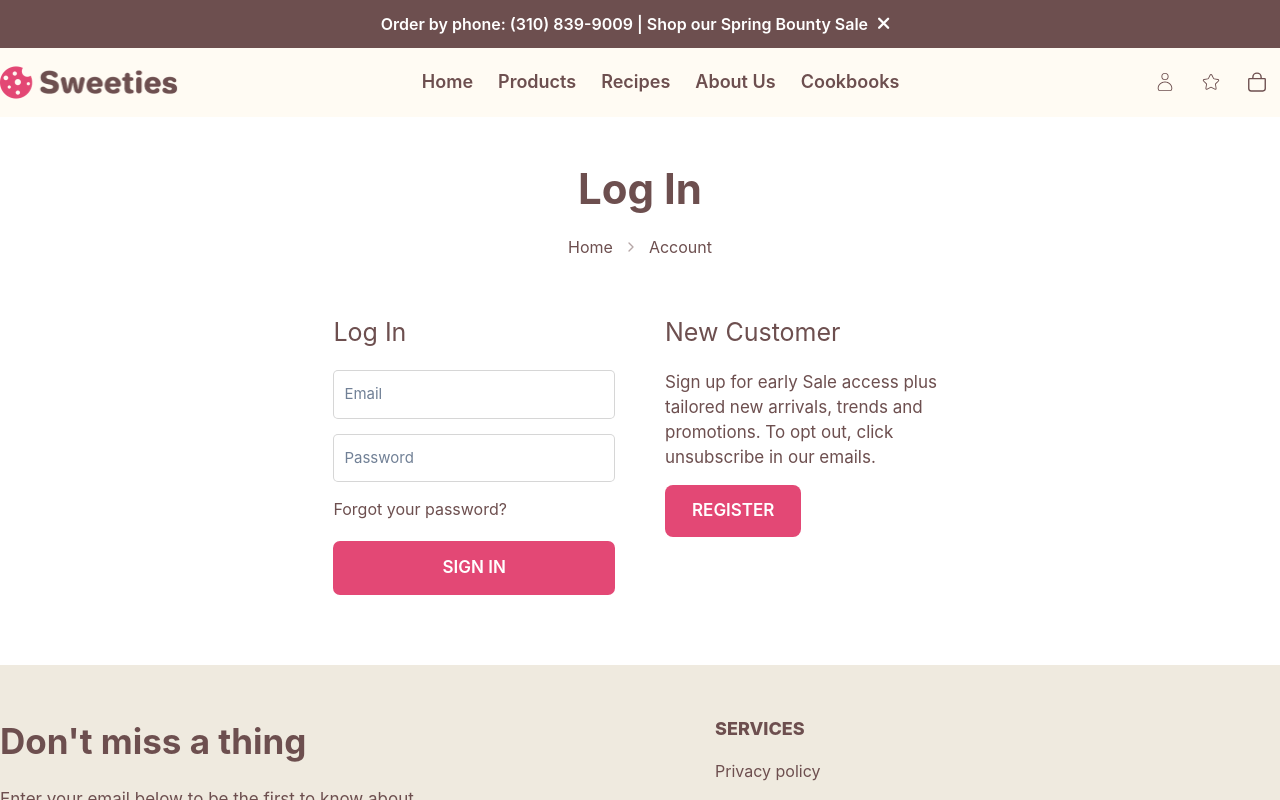
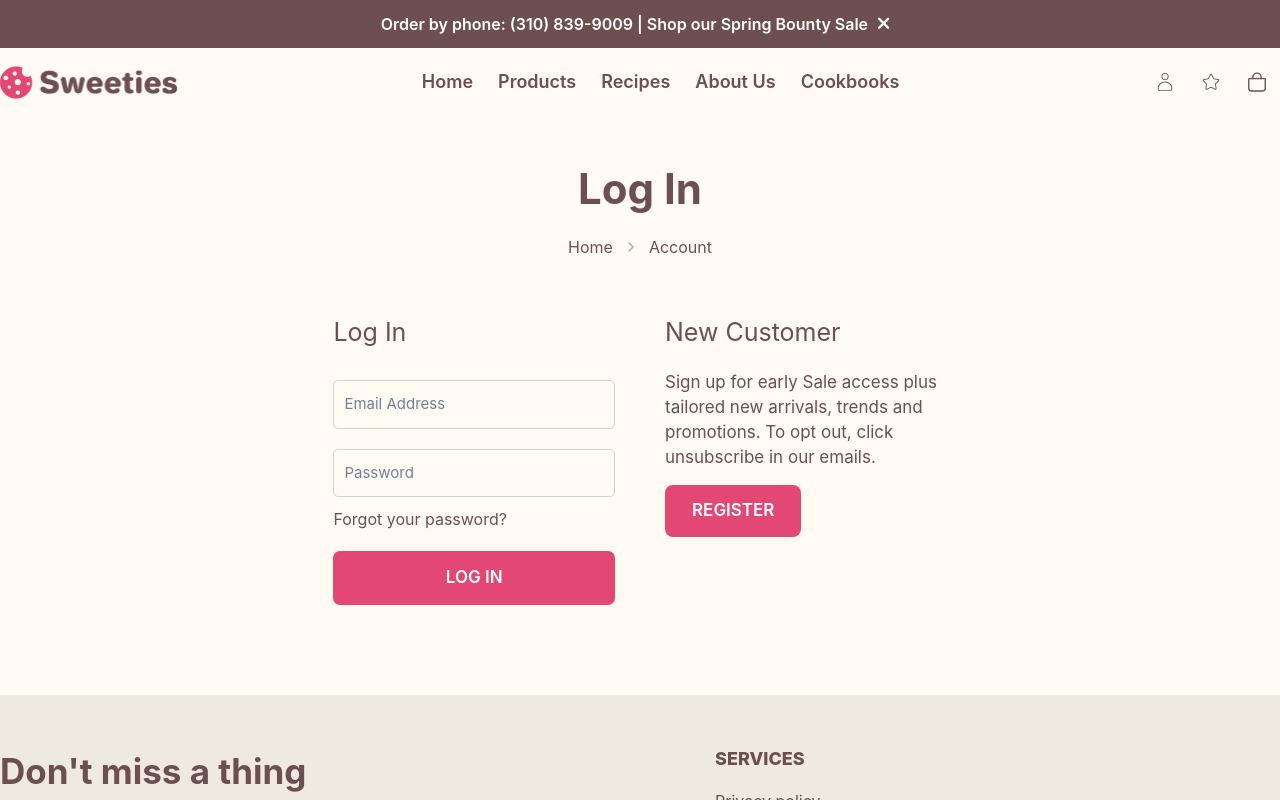
Before and after one commit to KhidirovaSveta/Final-Project, a React (Vite) app in the folder client/: page /login in a window 1280 px wide. Shown: the top 800 px of the page. Built offline with nearby package versions, Linux system fonts and the light colour scheme.

Commit message:
added formik yup

```diff
--- a/client/package.json
+++ b/client/package.json
@@ -13,6 +13,7 @@
     "@chakra-ui/react": "^2.4.9",
     "axios": "^1.3.2",
     "embla-carousel": "^7.0.9",
+    "formik": "^2.2.9",
     "react": "^18.2.0",
     "react-dom": "^18.2.0",
     "react-icons": "^4.7.1",
@@ -23,7 +24,8 @@
     "redux-thunk": "^2.4.2",
     "sass": "^1.58.0",
     "slick-carousel": "^1.8.1",
-    "swiper": "^9.0.3"
+    "swiper": "^9.0.3",
+    "yup": "^1.0.0"
   },
   "devDependencies": {
     "@types/react": "^18.0.27",
--- a/client/src/components/header-tab/index.scss
+++ b/client/src/components/header-tab/index.scss
@@ -25,11 +25,13 @@
   }
   .tabText {
     width: 550px;
+    padding: 50px 40px;
     position: absolute;
     top: 15%;
     left: 6%;
     padding: 30px 40px;
     color: #6d4f4f;
+    background-color: #FFFBF3;
 
     .tabHeaderTxt {
       font-weight: 700;
--- a/client/src/pages/admin/log-in/index.jsx
+++ b/client/src/pages/admin/log-in/index.jsx
@@ -1,8 +1,10 @@
 import React from "react";
 import "./index.scss";
+import { Formik, Form, Field } from "formik";
 import { Link, NavLink } from "react-router-dom";
 import { FiChevronRight } from "react-icons/fi";
 import Button from "../../../components/button";
+import LogInSchema from "./schema";
 
 const LogIn = () => {
   return (
@@ -19,16 +21,42 @@ const LogIn = () => {
           <div className="login-container">
             <div className="login">
               <h3 className="loginTxt">Log In</h3>
-              <input type="email" placeholder="Email" className="loginInput" />
-              <br />
-              <input
-                type="password"
-                placeholder="Password"
-                className="loginInput"
-              />
-              <br />
-              <NavLink to={"/"}> Forgot your password? </NavLink>
-              <button className="signinBtn"> SIGN IN </button>
+              <Formik
+                initialValues={{
+                  password: "",
+                  email: "",
+                }}
+                validationSchema={LogInSchema}
+                onSubmit={(values) => {
+                  // same shape as initial values
+                  console.log(values);
+                }}
+              >
+                {({ errors, touched }) => (
+                  <Form>
+                    <Field
+                      name="email"
+                      type="email"
+                      placeholder="Email Address"
+                      className="loginInput"
+                    />
+                    {errors.email && touched.email ? (
+                      <div><p className="red-txt">{errors.email}</p></div>
+                    ) : null}
+
+                    <Field name="password" placeholder="Password" className="loginInput"/>
+                    {errors.password && touched.password ? (
+                      <div><p className="red-txt">{errors.password}</p></div>
+                    ) : null} <br/>
+
+                    <NavLink to={"/login"}>
+                    Forgot your password?
+                    </NavLink>
+
+                    <button className="signinBtn"> LOG IN </button>
+                  </Form>
+                )}
+              </Formik>
             </div>
 
             <div className="newCus">
@@ -37,7 +65,10 @@ const LogIn = () => {
                 Sign up for early Sale access plus tailored new arrivals, trends
                 and promotions. To opt out, click unsubscribe in our emails.
               </p>
-             <NavLink to={"/register"}> <Button btnName={"REGISTER"} /></NavLink>
+              <NavLink to={"/register"}>
+                {" "}
+                <Button btnName={"REGISTER"} />
+              </NavLink>
             </div>
           </div>
         </div>
--- a/client/src/pages/admin/log-in/index.scss
+++ b/client/src/pages/admin/log-in/index.scss
@@ -1,7 +1,8 @@
 #LogIn {
+  background-color: #fffbf3;
   .container {
     .login-section {
-      margin-top: 40px;
+      padding-top: 40px;
       color: #6d4f4f;
       .logInHeader {
         text-align: center;
@@ -28,9 +29,9 @@
         display: flex;
         justify-content: center;
         column-gap: 50px;
-        margin-bottom: 50px;
+        padding-bottom: 70px;
         .login {
-            width: 22%;
+          width: 22%;
           .loginTxt {
             font-size: 25px;
             margin-bottom: 19px;
@@ -38,15 +39,19 @@
           .loginInput {
             padding: 12px 10px;
             font-size: 15px;
-            margin-bottom: 15px;
+            margin: 10px 0;
             border: 1px solid rgba(153, 153, 153, 0.4);
             border-radius: 5px;
             width: 100%;
+            background-color: transparent;
+          }
+          .red-txt{
+            color: rgb(190, 0, 0);
           }
           a {
             color: #6d4f4f;
           }
-          .signinBtn{
+          .signinBtn {
             margin: 20px 0;
             width: 100%;
             padding: 14px 0;
@@ -57,8 +62,8 @@
             color: #fff;
             background-color: #e34875;
             cursor: pointer;
-            transition: all .3s;
-            &:hover{
+            transition: all 0.3s;
+            &:hover {
               background-color: #000;
               transform: scale(1.05);
             }
@@ -66,7 +71,7 @@
         }
         .newCus {
           width: 22%;
-          .newCusHeader{
+          .newCusHeader {
             font-size: 25px;
             margin-bottom: 19px;
           }
@@ -80,13 +85,13 @@
       @media only screen and (max-width: 992px) {
         .login-container {
           padding: 10px 12px;
-          .login{
+          .login {
             width: 40%;
-            .signinBtn{
+            .signinBtn {
               margin-bottom: 50px;
             }
           }
-          .newCus{
+          .newCus {
             width: 40%;
           }
         }
@@ -95,13 +100,13 @@
         .login-container {
           display: block;
           padding: 10px 12px;
-          .login{
+          .login {
             width: 100%;
-            .signinBtn{
+            .signinBtn {
               margin-bottom: 50px;
             }
           }
-          .newCus{
+          .newCus {
             width: 100%;
           }
         }
--- /dev/null
+++ b/client/src/pages/admin/log-in/schema/index.jsx
@@ -0,0 +1,13 @@
+import * as Yup from "yup";
+
+const LogInSchema = Yup.object().shape({
+    password: Yup.string()
+      .min(10, "Too Short!")
+      .max(20, "Too Long!")
+      .required("Password is required."),
+    email: Yup.string()
+      .email("Please, enter a valid email address.")
+      .required("Email is required."),
+  });
+
+  export default LogInSchema;
```
Also changed, not shown: 1 other file (tests, documents, lock files or other folders).
